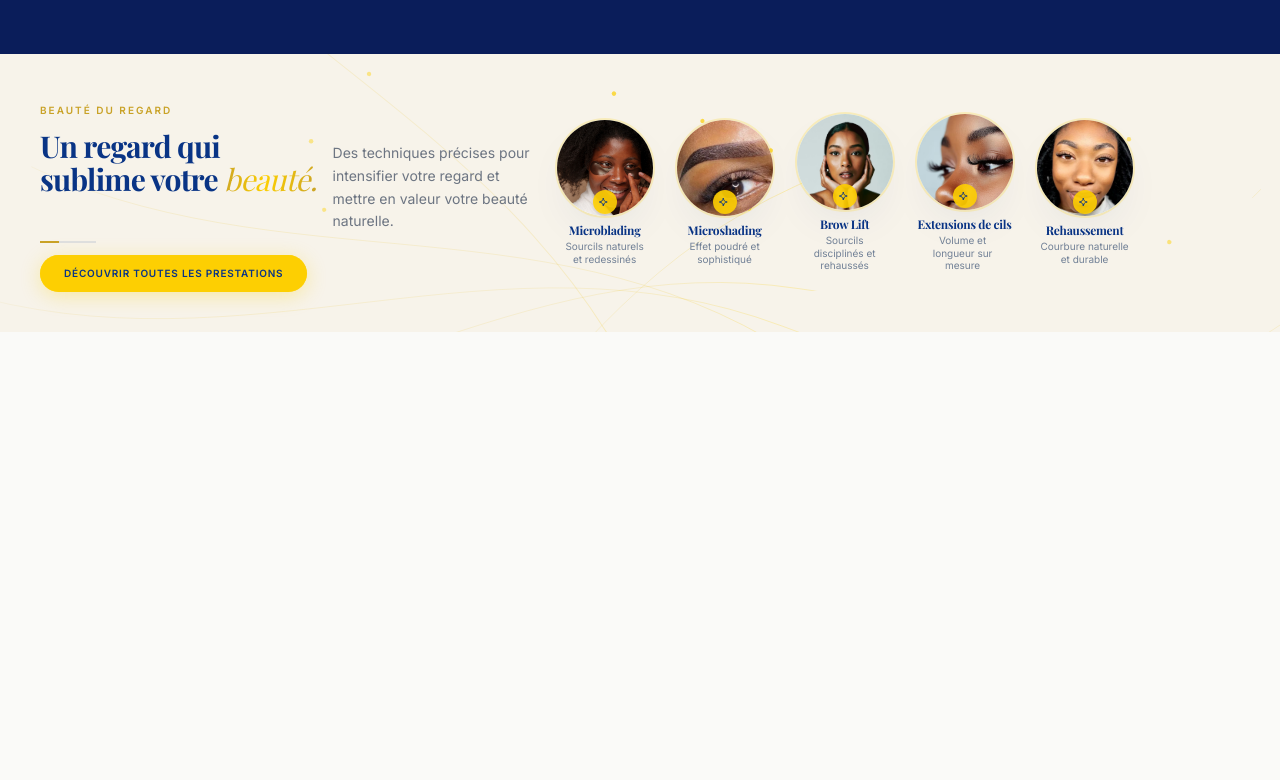
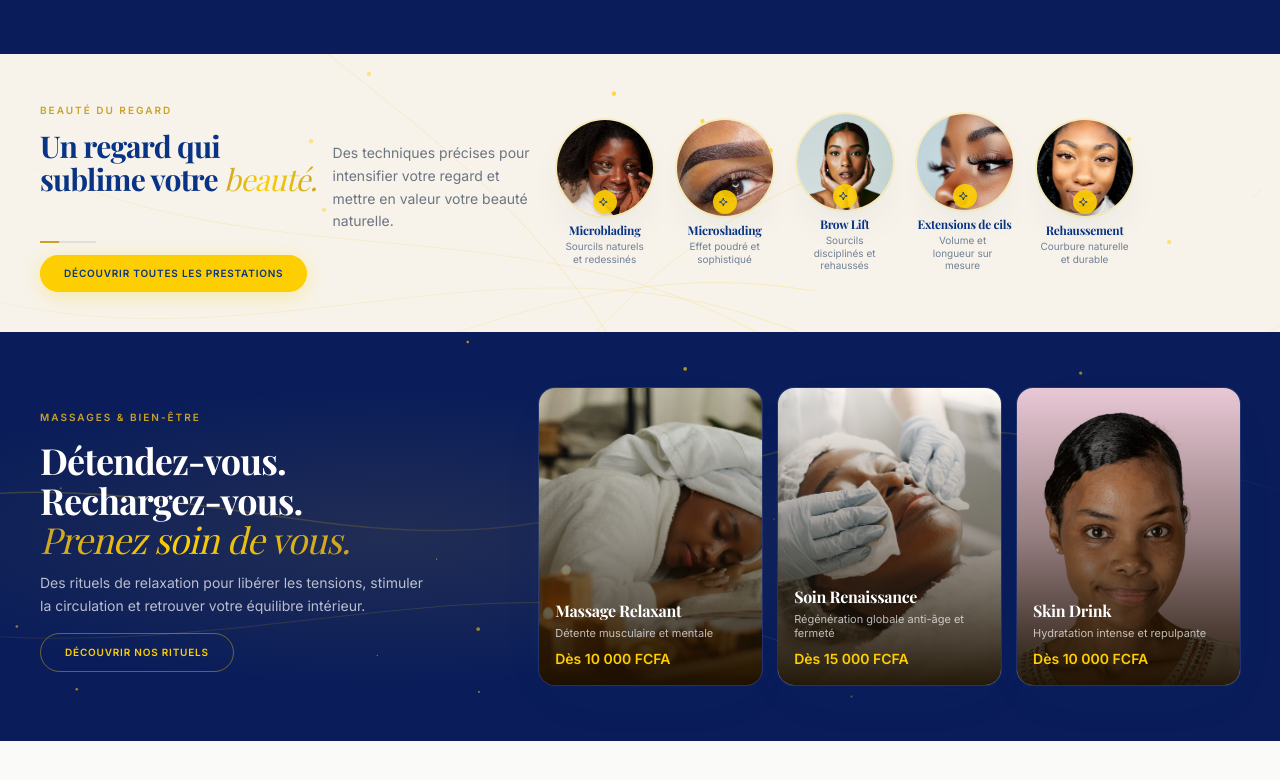
Before and after one commit to kenryalonzo/com.cythia.dev, a Next.js app: page /prestation in a window 1280 px wide. Shown: the part 1797-2577 px from the top of the page. Before the commit the page ends 2436 px from the top, so only its background shows below. Built offline with nearby package versions, Linux system fonts and the light colour scheme.

Commit message:
feat(MassagesBienEtre): add new component for massage services and animations

```diff
--- a/app/prestation/page.tsx
+++ b/app/prestation/page.tsx
@@ -6,6 +6,7 @@ import { BeautyUnivers } from "@/components/BeautyUnivers";
 import { SoinsVisage } from "@/components/SoinsVisage";
 import { MicroneedlingExpert } from "@/components/MicroneedlingExpert";
 import { BeauteDuRegard } from "@/components/BeauteDuRegard";
+import { MassagesBienEtre } from "@/components/MassagesBienEtre";
 
 export const metadata: Metadata = {
   title: "Prestations",
@@ -29,6 +30,7 @@ export default function PrestationPage() {
         <SoinsVisage />
         <MicroneedlingExpert />
         <BeauteDuRegard />
+        <MassagesBienEtre />
       </main>
       <Footer />
     </>
--- /dev/null
+++ b/components/MassagesBienEtre.tsx
@@ -0,0 +1,236 @@
+"use client";
+
+import { motion } from "framer-motion";
+import Image from "next/image";
+import Link from "next/link";
+import { useEffect, useState } from "react";
+import { Reveal } from "@/components/ui/Reveal";
+
+const ease: [number, number, number, number] = [0.22, 1, 0.36, 1];
+
+const massages = [
+	{
+		name: "Massage Relaxant",
+		description: "Détente musculaire et mentale",
+		price: "10 000",
+		image: "/assets/images/massage.png",
+	},
+	{
+		name: "Soin Renaissance",
+		description: "Régénération globale anti-âge et fermeté",
+		price: "15 000",
+		image: "/assets/images/soin-expert.jpg",
+	},
+	{
+		name: "Skin Drink",
+		description: "Hydratation intense et repulpante",
+		price: "10 000",
+		image: "/assets/images/person3.jpg",
+	},
+];
+
+/** Poudre lumineuse — particules dorées flottantes (client only) */
+function LuminousDust() {
+	const [particles, setParticles] = useState<
+		{ id: number; x: number; y: number; size: number; duration: number; delay: number; opacity: number }[]
+	>([]);
+
+	useEffect(() => {
+		setParticles(
+			Array.from({ length: 30 }, (_, i) => ({
+				id: i,
+				x: Math.random() * 100,
+				y: Math.random() * 100,
+				size: Math.random() * 2 + 1,
+				duration: Math.random() * 6 + 5,
+				delay: Math.random() * 4,
+				opacity: Math.random() * 0.4 + 0.1,
+			})),
+		);
+	}, []);
+
+	if (particles.length === 0) return null;
+
+	return (
+		<div className="pointer-events-none absolute inset-0 overflow-hidden">
+			{particles.map((p) => (
+				<motion.div
+					key={p.id}
+					className="absolute rounded-full bg-gold"
+					style={{
+						left: `${p.x}%`,
+						top: `${p.y}%`,
+						width: p.size,
+						height: p.size,
+					}}
+					animate={{
+						y: [0, -20 - Math.random() * 20, 0],
+						x: [0, Math.random() * 10 - 5, 0],
+						opacity: [p.opacity, p.opacity + 0.3, p.opacity],
+						scale: [1, 1.3, 1],
+					}}
+					transition={{
+						duration: p.duration,
+						repeat: Infinity,
+						ease: "easeInOut",
+						delay: p.delay,
+					}}
+				/>
+			))}
+		</div>
+	);
+}
+
+export function MassagesBienEtre() {
+	return (
+		<section className="relative overflow-hidden bg-[#0a1d5a] py-10 md:py-14">
+			{/* ─── Fond doré animé ─── */}
+			<div className="pointer-events-none absolute inset-0">
+				{/* Gradient radial doré */}
+				<div
+					className="absolute inset-0"
+					style={{
+						background:
+							"radial-gradient(ellipse 70% 60% at 30% 50%, rgba(201,162,39,0.12) 0%, transparent 60%)",
+					}}
+				/>
+				{/* Lignes dorées fluides */}
+				<svg
+					className="absolute inset-0 h-full w-full opacity-40"
+					viewBox="0 0 1440 400"
+					preserveAspectRatio="xMidYMid slice"
+					fill="none"
+				>
+					<defs>
+						<linearGradient id="gold-massage" x1="0" y1="0" x2="1" y2="0.5">
+							<stop offset="0%" stopColor="#c9a227" stopOpacity="0" />
+							<stop offset="40%" stopColor="#fdcf02" stopOpacity="0.6" />
+							<stop offset="100%" stopColor="#c9a227" stopOpacity="0" />
+						</linearGradient>
+					</defs>
+					<motion.path
+						d="M-50 180 C 250 100, 450 260, 720 160 S 1100 80, 1500 200"
+						stroke="url(#gold-massage)"
+						strokeWidth="1.5"
+						initial={{ pathLength: 0, opacity: 0 }}
+						whileInView={{ pathLength: 1, opacity: 1 }}
+						viewport={{ once: true }}
+						transition={{ duration: 2.5, ease: "easeInOut" }}
+					/>
+					<motion.path
+						d="M-50 280 C 300 350, 550 200, 850 300 S 1250 380, 1500 260"
+						stroke="url(#gold-massage)"
+						strokeWidth="1"
+						initial={{ pathLength: 0, opacity: 0 }}
+						whileInView={{ pathLength: 1, opacity: 0.7 }}
+						viewport={{ once: true }}
+						transition={{ duration: 2.8, ease: "easeInOut", delay: 0.3 }}
+					/>
+				</svg>
+			</div>
+
+			{/* Poudre lumineuse */}
+			<LuminousDust />
+
+			<div className="container-luxe relative z-10">
+				<div className="grid grid-cols-1 items-start gap-6 lg:grid-cols-[0.4fr_0.6fr] lg:items-center lg:gap-8">
+					{/* ─── Colonne gauche : Texte ─── */}
+					<div className="flex flex-col gap-3">
+						<Reveal>
+							<span className="eyebrow !text-[9px] !tracking-[0.2em] text-gold/80 sm:!text-[10px]">
+								Massages & Bien-Être
+							</span>
+						</Reveal>
+
+						<Reveal delay={0.1}>
+							<h2 className="font-display text-2xl font-bold leading-[1.1] tracking-tight text-white sm:text-3xl lg:text-4xl">
+								Détendez-vous.{" "}
+								<br className="hidden sm:block" />
+								Rechargez-vous.{" "}
+								<br className="hidden sm:block" />
+								<span className="text-gradient-gold font-normal italic">
+									Prenez soin de vous.
+								</span>
+							</h2>
+						</Reveal>
+
+						<Reveal delay={0.2}>
+							<p className="max-w-sm text-xs leading-relaxed text-white/70 sm:text-sm">
+								Des rituels de relaxation pour libérer les tensions,
+								stimuler la circulation et retrouver votre équilibre intérieur.
+							</p>
+						</Reveal>
+
+						<Reveal delay={0.3}>
+							<Link
+								href="#massages"
+								className="mt-1 inline-flex items-center justify-center rounded-full border border-gold/40 bg-transparent px-6 py-2.5 font-sans text-[10px] font-bold uppercase tracking-[0.08em] text-gold transition-all hover:border-gold hover:bg-gold/10 sm:w-fit"
+							>
+								Découvrir nos rituels
+							</Link>
+						</Reveal>
+					</div>
+
+					{/* ─── Colonne droite : 3 cartes ─── */}
+					<motion.div
+						initial="hidden"
+						whileInView="visible"
+						viewport={{ once: true, amount: 0.2 }}
+						variants={{
+							hidden: {},
+							visible: { transition: { staggerChildren: 0.1 } },
+						}}
+						className="grid grid-cols-1 gap-3 sm:grid-cols-3 sm:gap-4"
+					>
+						{massages.map((m) => (
+							<motion.div
+								key={m.name}
+								variants={{
+									hidden: { opacity: 0, y: 20, scale: 0.95 },
+									visible: {
+										opacity: 1,
+										y: 0,
+										scale: 1,
+										transition: { duration: 0.6, ease },
+									},
+								}}
+								whileHover={{
+									y: -4,
+									transition: { type: "spring", stiffness: 300, damping: 20 },
+								}}
+								className="group relative overflow-hidden rounded-xl bg-white/5 shadow-card backdrop-blur-sm ring-1 ring-white/10 transition-shadow hover:shadow-lift"
+							>
+								{/* Image — hauteur augmentée */}
+								<div className="relative aspect-[3/4] overflow-hidden">
+									<Image
+										src={m.image}
+										alt={m.name}
+										fill
+										sizes="(min-width: 640px) 25vw, 100vw"
+										className="object-cover transition-transform duration-700 ease-[cubic-bezier(0.22,1,0.36,1)] group-hover:scale-110"
+									/>
+								{/* Gradient overlay doré */}
+								<div className="absolute inset-0 bg-gradient-to-t from-[#1a0f00]/95 via-[#1a0f00]/40 to-transparent" />
+								</div>
+
+								{/* Contenu */}
+								<div className="absolute inset-0 flex flex-col justify-end p-4">
+									<h3 className="font-display text-sm font-bold text-white sm:text-base">
+										{m.name}
+									</h3>
+									<p className="mt-1 text-[10px] leading-tight text-white/70 sm:text-[11px]">
+										{m.description}
+									</p>
+									<p className="mt-2 text-xs font-semibold text-gold sm:text-sm">
+										Dès{" "}
+										<span className="font-bold">{m.price} FCFA</span>
+									</p>
+								</div>
+							</motion.div>
+						))}
+					</motion.div>
+				</div>
+			</div>
+		</section>
+	);
+}
```
